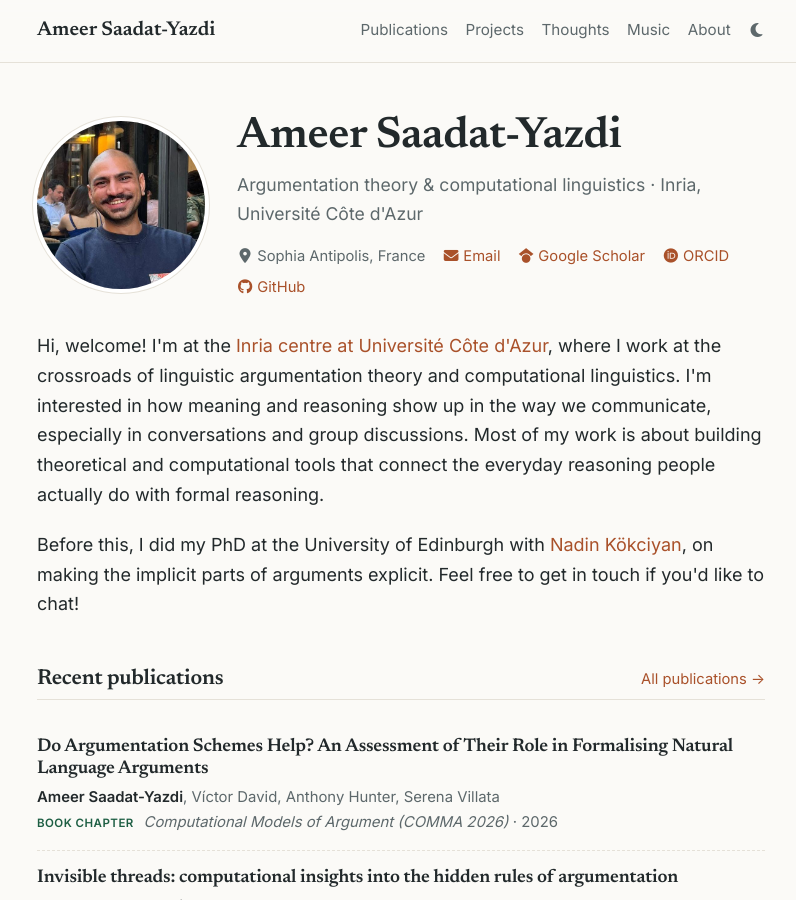
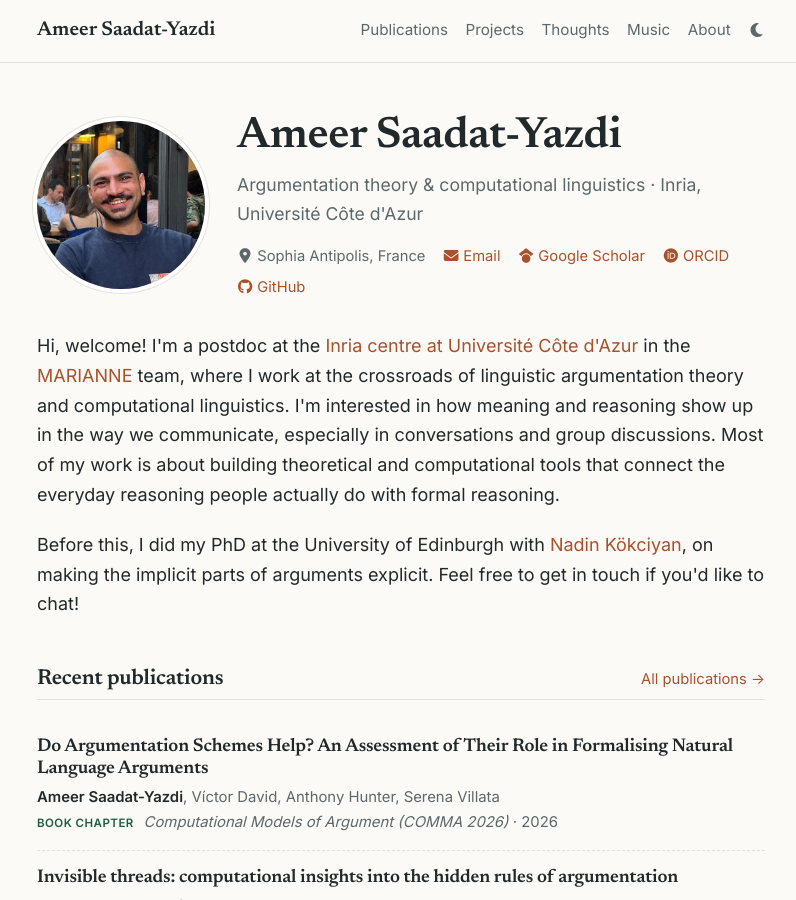
Before and after one commit to ameertg/ameertg.github.io, a Jekyll site: the page built from index.html, in a window 1280 px wide and 900 px high. Shown: the whole window, without its empty margins (239-1035 px from the left). Built offline with Jekyll 4.4.1, drawn with Linux system fonts in a browser that asks for light colours; nearby versions of some CDN libraries.

Commit message:
Add MARIANNE team link to bio
Co-Authored-By: Claude Opus 5.5 <noreply@anthropic.com>

```diff
--- a/index.html
+++ b/index.html
@@ -2,7 +2,7 @@
 layout: home
 ---
 <p>
-  Hi, welcome! I'm at the <a href="https://www.inria.fr/en/inria-centre-universite-cote-azur">Inria centre at Université Côte d'Azur</a>,
+  Hi, welcome! I'm a postdoc at the <a href="https://www.inria.fr/en/inria-centre-universite-cote-azur">Inria centre at Université Côte d'Azur</a> in the <a href="https://team.inria.fr/marianne/fr/team-members/">MARIANNE</a> team,
   where I work at the crossroads of linguistic argumentation theory and computational linguistics.
   I'm interested in how meaning and reasoning show up in the way we communicate, especially in conversations and group discussions.
   Most of my work is about building theoretical and computational tools that connect the everyday reasoning people actually do with formal reasoning.
```
